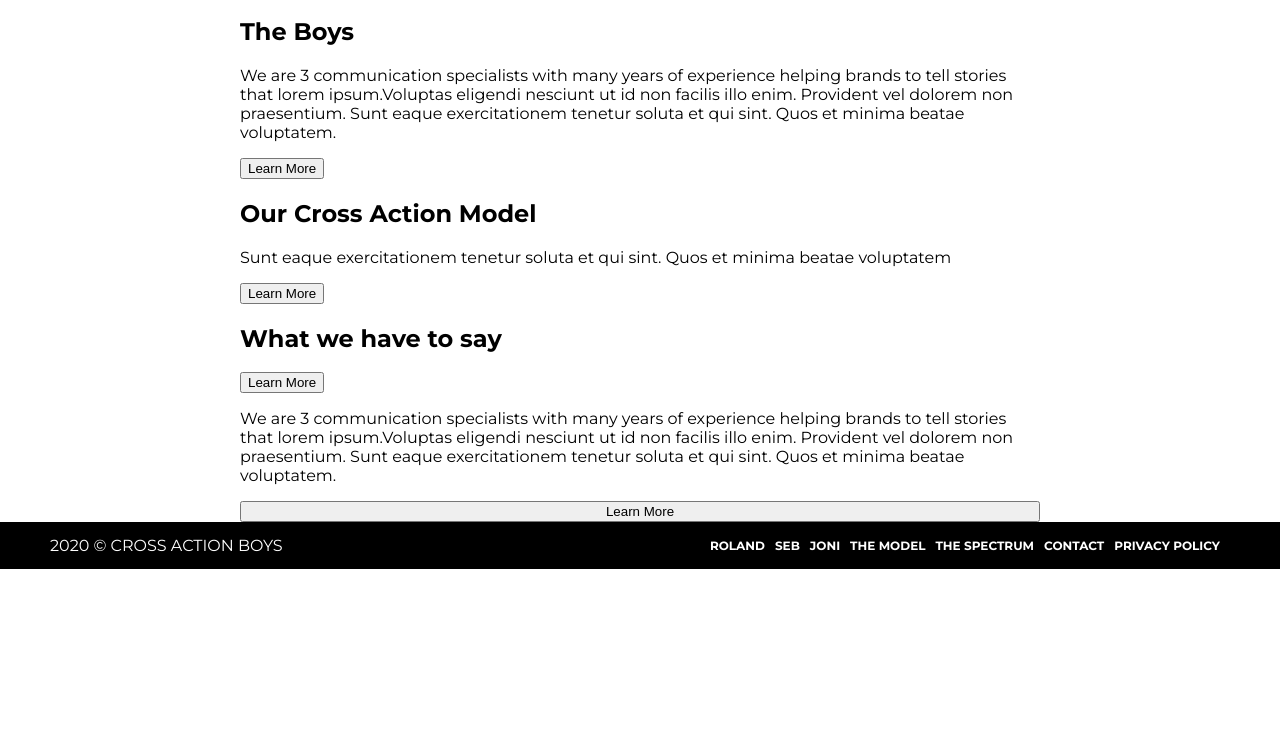
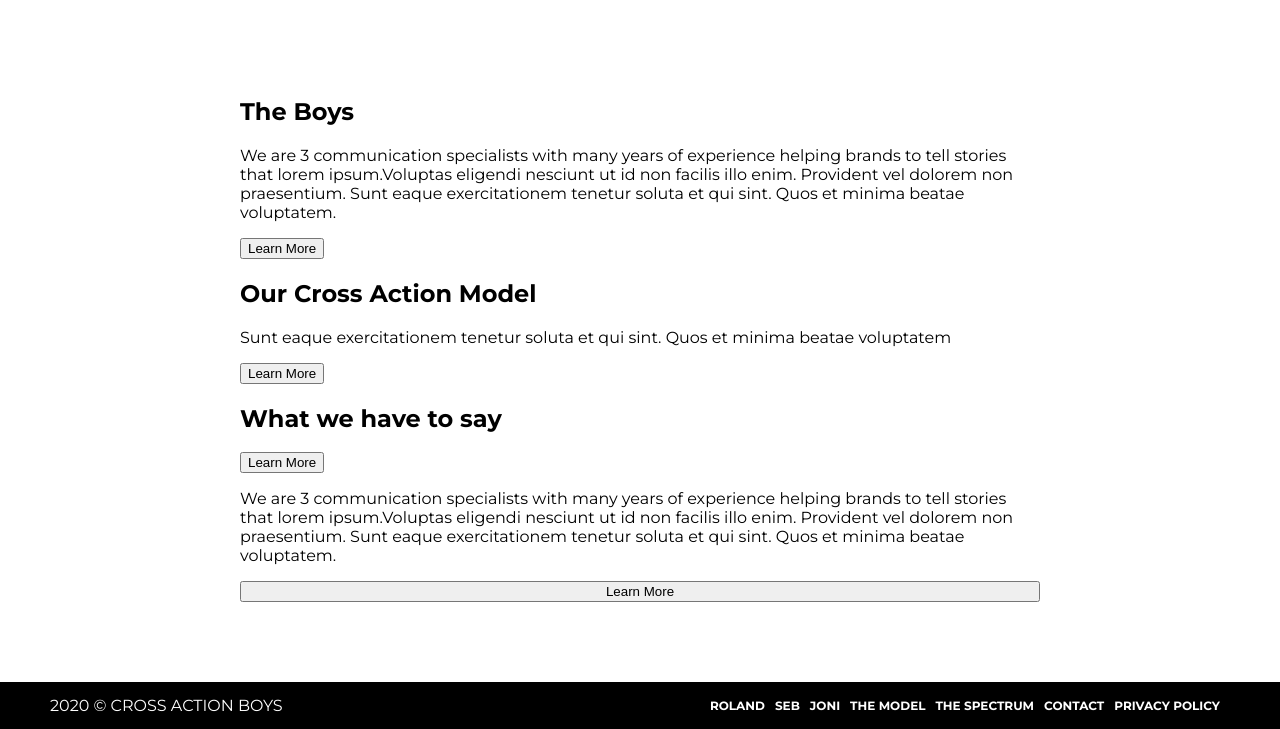
Before and after one commit to jonieldasilva/crossactionboys, a plain HTML site: page index.html in a window 1280 px wide. Shown: the part 807-1536 px from the top of the page. Before the commit the page ends 1376 px from the top, so only its background shows below. Drawn offline with Linux system fonts and the light colour scheme.

Commit message:
Update style.css

```diff
--- a/css/style.css
+++ b/css/style.css
@@ -92,6 +92,7 @@ button:hover {
 main {
   margin: auto;
   width: 800px;
+  padding: 80px 0 80px 0;
   display: flex;
   /* align-items: center; */
   /* justify-content: center; */
```
